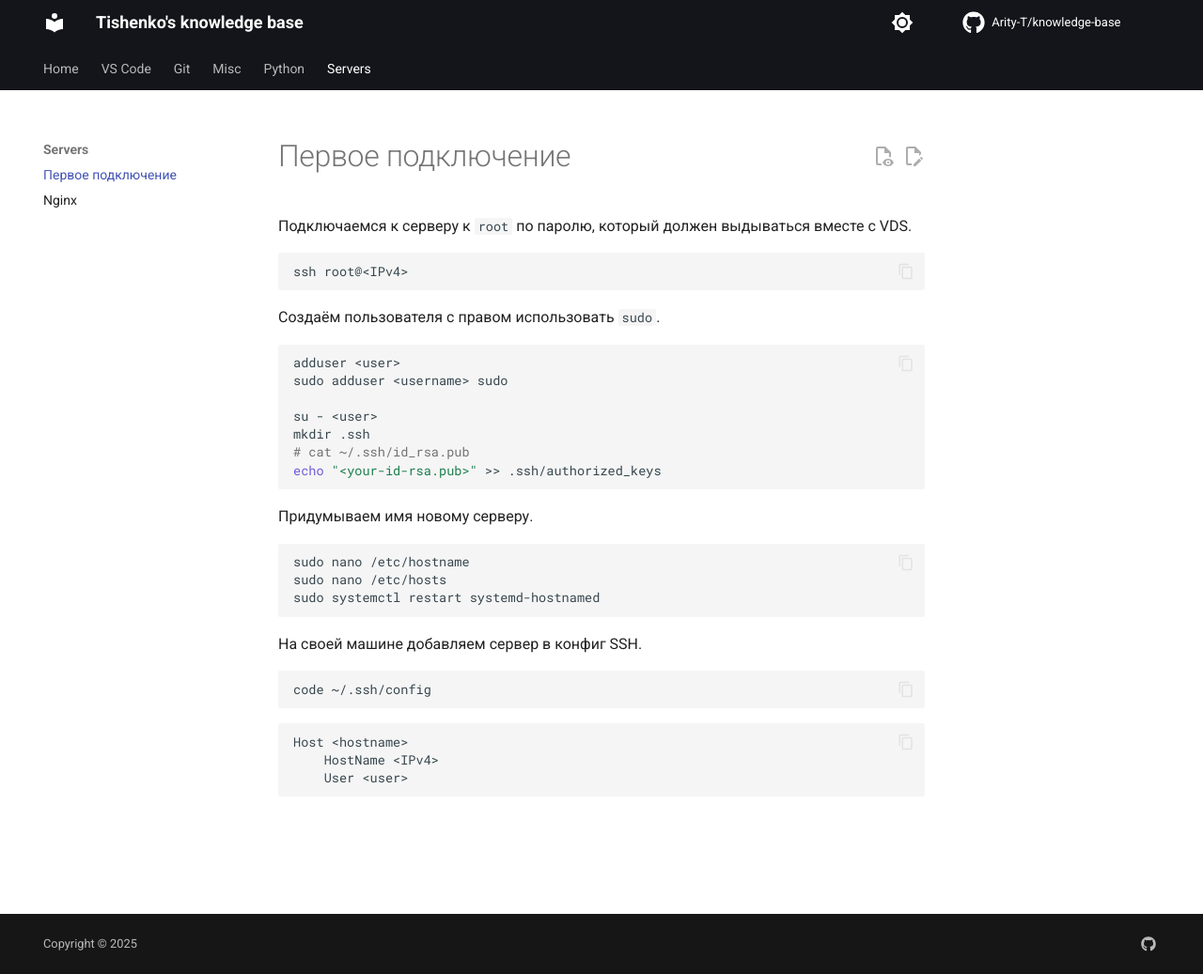
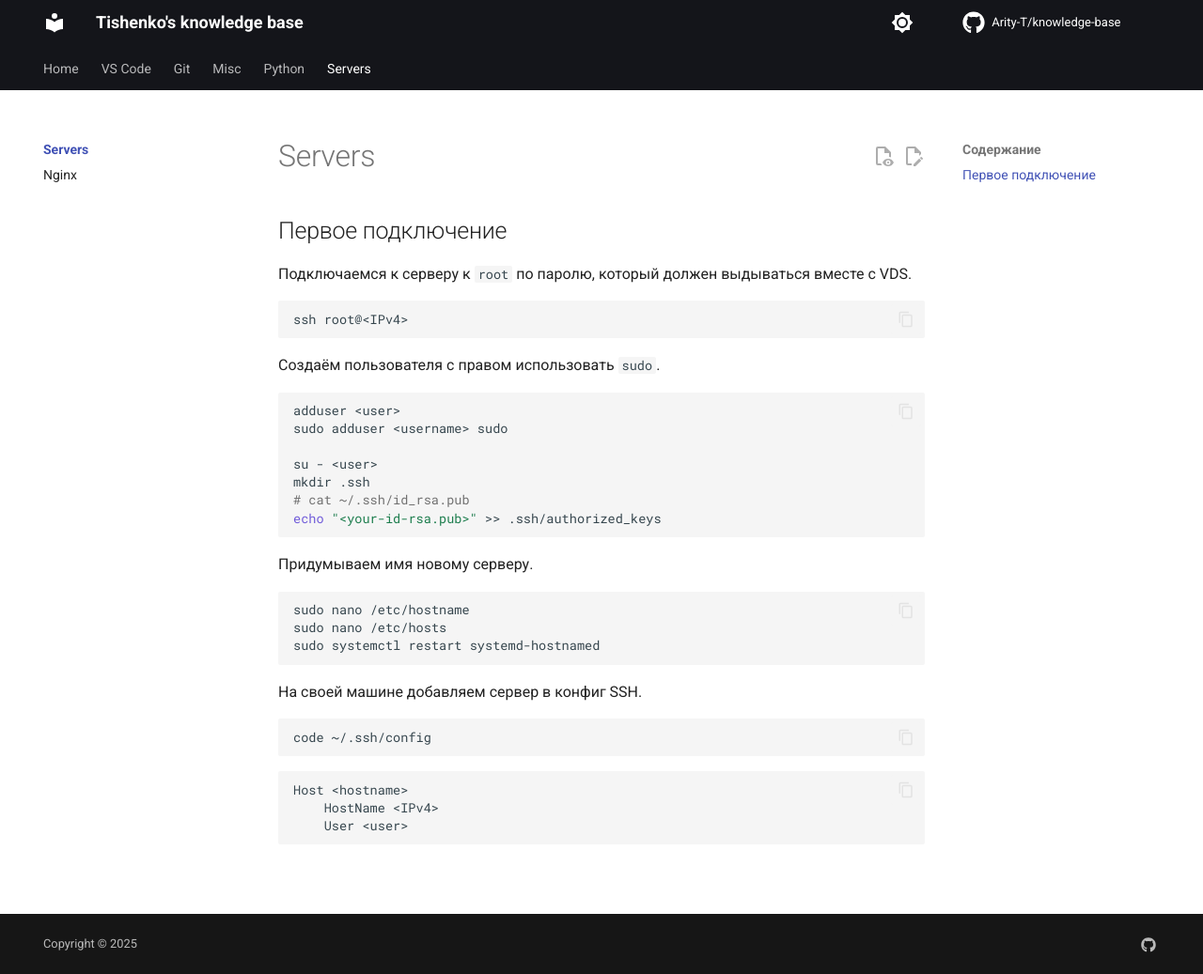
Before and after one commit to Arity-T/knowledge-base, an MkDocs documentation site: the page built from docs/servers/index.md, in a window 1280 px wide and 1037 px high. Shown: the whole window at 94% size. Built offline with MkDocs 1.6.1 and Material for MkDocs 9.7.7, drawn with Linux system fonts in a browser that asks for light colours; comment, search, counter and statistics services are not loaded.

Commit message:
index pages for sections enabled

````diff
--- a/docs/servers/index.md
+++ b/docs/servers/index.md
@@ -1,4 +1,6 @@
-# Первое подключение
+# Servers
+
+## Первое подключение
 
 Подключаемся к серверу к `root` по паролю, который должен выдываться вместе с VDS.
 ```sh
--- a/mkdocs.yml
+++ b/mkdocs.yml
@@ -13,6 +13,7 @@ theme:
     repo: fontawesome/brands/github
 
   features:
+    - navigation.indexes
     - navigation.instant
     - navigation.tabs
     - content.code.copy
````
